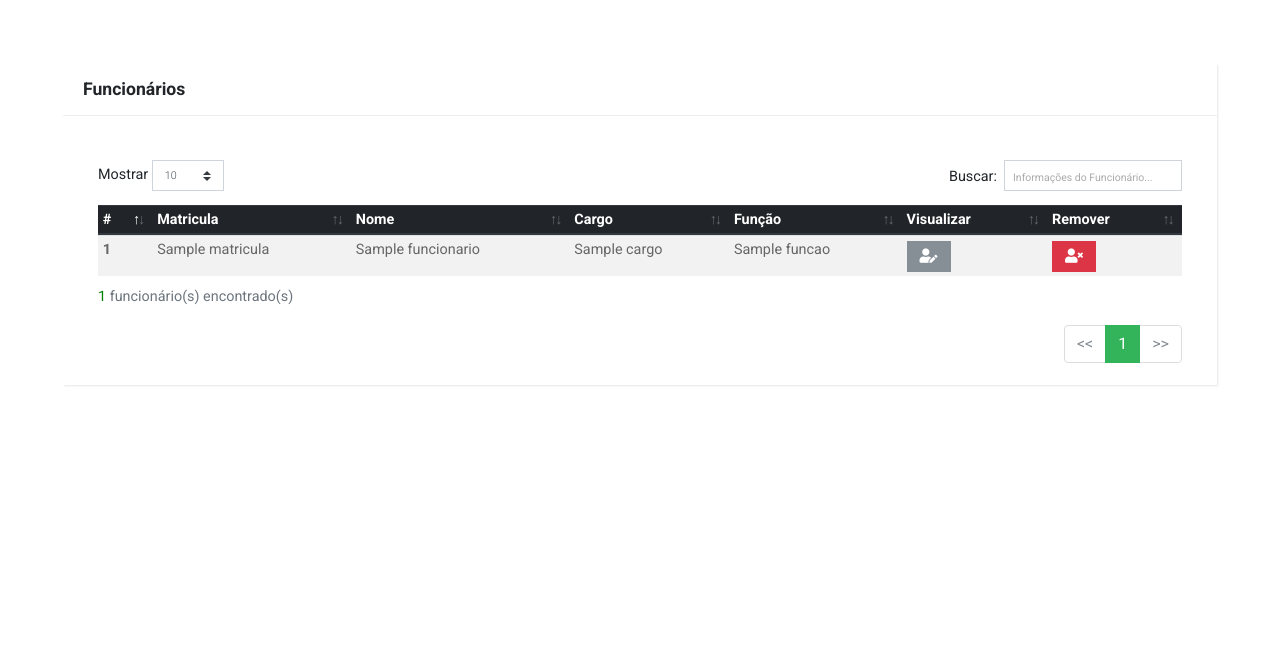
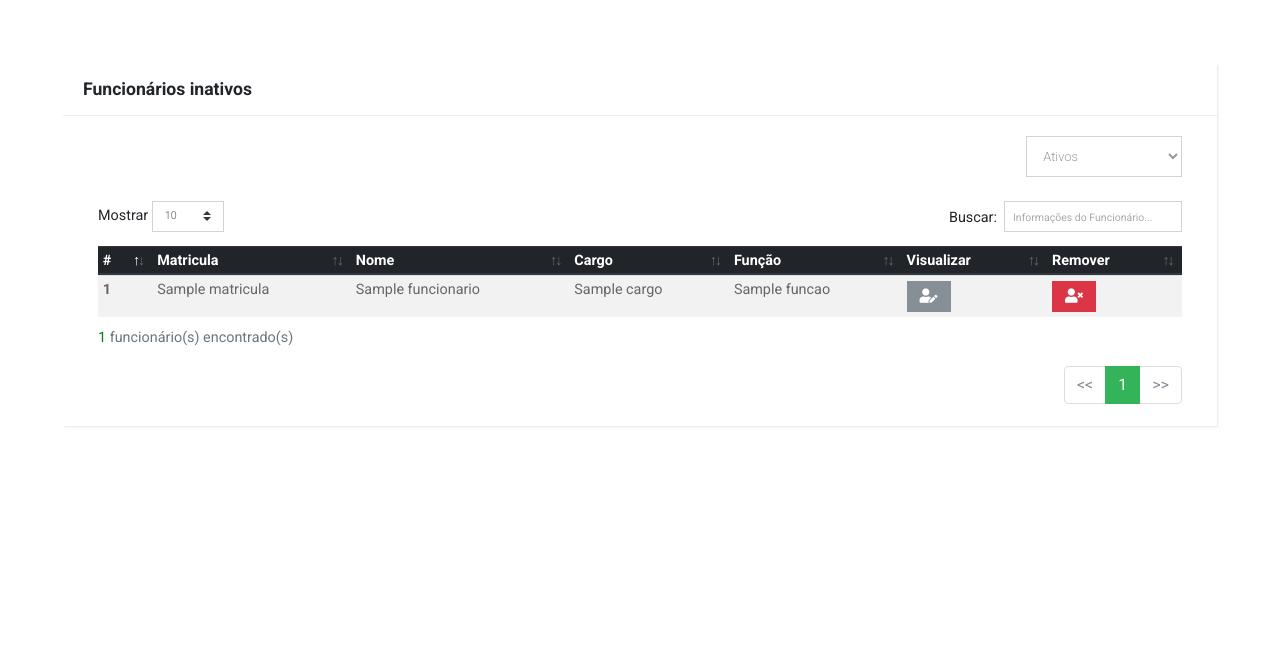
Before and after one commit to sheydsoncortez/SIGEM-MVC, a PHP site: the page made by app/views/template/listar-funcionario.php in a window 1280 px wide. Shown: the top 646 px of the page. Run offline with PHP 8.4, Linux system fonts and the light colour scheme; the template is opened without the code that fills it: most values are stand-ins (such as "Sample title", 1, 10 or a date in 2020); data that the repository does not hold is empty; some libraries are stand-ins or nearby versions.

Commit message:
Listar funcionário inativos 30%

```diff
--- a/app/views/template/funcionario/revisadados-funcionario.php
+++ b/app/views/template/funcionario/revisadados-funcionario.php
@@ -237,7 +237,7 @@
                         <div class="line"></div>
                         <div class="form-group row">
                             <div class="col-sm-5 offset-sm-1">
-                                <a href="<?php echo URL_BASE . "funcionario/listar"; ?>">
+                                <a href="<?php echo URL_BASE . "funcionario/listar/1"; ?>">
                                     <button type="button" class="btn btn-secondary" >Cancelar</button>
                                 </a>
                                 <a href="<?php echo URL_BASE . "funcionario/corrigir" ;?>">
--- a/app/views/template/listar-funcionario.php
+++ b/app/views/template/listar-funcionario.php
@@ -9,11 +9,22 @@
         <div class="col-lg-12">
           <div class="card mx-auto">
             <div class="card-header">
-                <h4>Funcionários</td></h4>
+                <h4>Funcionários <?php if($ativo == 1) {echo " ativos";}else{echo " inativos";} ?></td></h4>
                 <span id="tbcabecalho" hidden>Funcionário</span>
             </div>
               <div class="card-body">
 
+                  <div class="col-sm-12">
+                      <div class="row">
+                          <label class="col-sm-10 form-control-label"></label>
+                          <div class="col-sm-2">
+                          <select id="statusfuncionario" name="statusfuncionario" class="form-control select_selecionado">
+                              <option value="1">Ativos</option>
+                              <option value="0">Inativos</option>
+                          </select>
+                          </div>
+                      </div>
+                  </div>
                 <div class="table-responsive col-lg-12 mx-auto">
 
                   </br>
--- a/app/views/template/sidebar.php
+++ b/app/views/template/sidebar.php
@@ -27,7 +27,7 @@
             <li><a href="#funcionario" aria-expanded="false" data-toggle="collapse"> <i class="fas fa-user-tie"></i>Funcionário</a>
               <ul id="funcionario" class="collapse list-unstyled ">
                 <li><a href="<?php echo URL_BASE . "funcionario/cadastrar/1";?>">Cadastro</a></li>
-                <li><a href="<?php echo URL_BASE . "funcionario/listar";?>">Consulta</a></li>
+                <li><a href="<?php echo URL_BASE . "funcionario/listar/1";?>">Consulta</a></li>
                 <li><a href="#">Ponto Mensal</a></li>
                 <li><a href="#">Documetos</a></li>
               </ul>
--- a/assets/js/custom-forms.js
+++ b/assets/js/custom-forms.js
@@ -264,6 +264,9 @@ $(document).ready(function(){
   $('#legenda-cor').change(function(){
     $('#legenda-cor').css('font-weight', 'bold');
   });
+$('#statusfuncionario').change(function(){
+    $('#statusfuncionario').css('font-weight', 'bold');
+});
   // ===========================================================
 
   // REMOVE SOMBRA DO INPUT (FORM DADOS FUNCIONAIS)
```
Also changed, not shown: app/controllers/FuncionarioController.php (+6 -12 lines), app/models/FuncionarioModel.php (+5 -3 lines).
